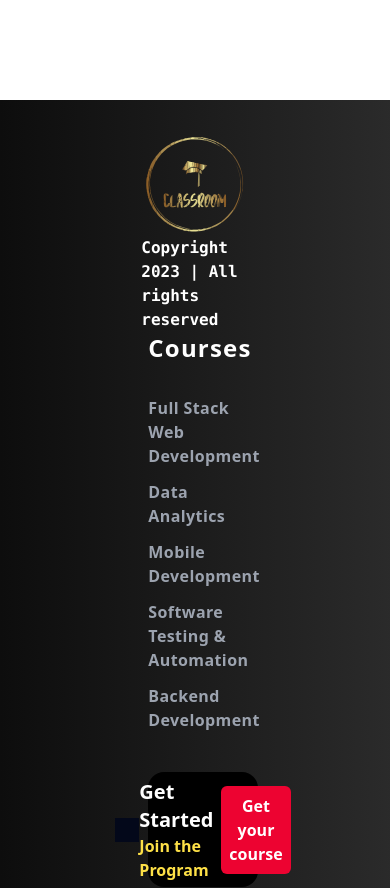
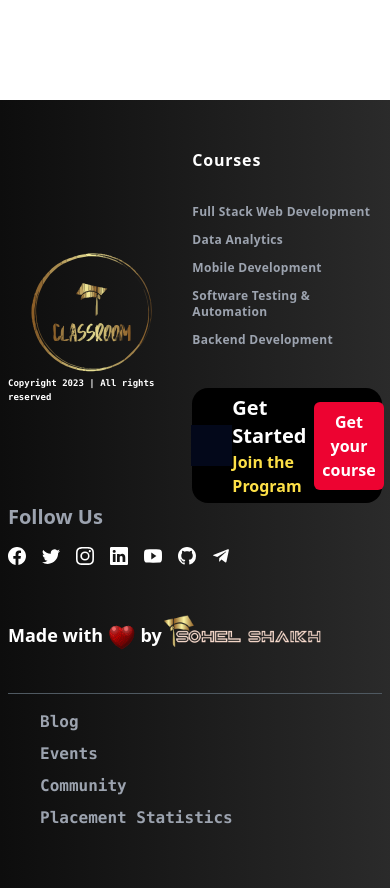
Before and after one commit to Sohel-786/LMS, a React (Vite) app in the folder client/: page /about in a window 390 px wide. Shown: the part 1380-2268 px from the top of the page. Built offline with nearby package versions, Linux system fonts and the light colour scheme.

Commit message:
Fixing Ui

```diff
--- a/client/package.json
+++ b/client/package.json
@@ -16,6 +16,7 @@
     "body-scroll-lock": "^4.0.0-beta.0",
     "chart.js": "^4.4.0",
     "daisyui": "^3.7.7",
+    "nanoid": "^5.0.1",
     "react": "^18.2.0",
     "react-chartjs-2": "^5.2.0",
     "react-dom": "^18.2.0",
--- a/client/src/App.jsx
+++ b/client/src/App.jsx
@@ -1,5 +1,4 @@
 import { Route, Routes } from "react-router-dom";
-import Home from "./Pages/Home";
 import Aboutus from "./pages/Aboutus";
 import Notfound from "./pages/Notfound";
 import SignUp from "./pages/Signup";
@@ -10,10 +9,11 @@ import Courses from "./pages/Course/Courses";
 import CourseDescription from "./pages/Course/CourseDescription";
 import AuthRoute from "./components/AuthRoute";
 import CreateCourse from "./pages/Course/CreateCourse";
+import Home from "./pages/Home";
 
 function App() {
   return (
-    <div>
+    <>
       <Routes>
         <Route path="/" element={<Home />} />
         <Route path="/about" element={<Aboutus />} />
@@ -28,7 +28,7 @@ function App() {
         <Route path="/course-description" element={<CourseDescription />} />
         <Route path="*" element={<Notfound />} />
       </Routes>
-    </div>
+    </>
   );
 }
 
--- a/client/src/components/Footer/Footer.jsx
+++ b/client/src/components/Footer/Footer.jsx
@@ -15,26 +15,27 @@ function Footer() {
   const newDate = new Date();
   const year = newDate.getFullYear();
   const location = useLocation();
-  console.log(location);
 
   return (
-    <footer className="flex w-full bg-gradient-to-r from-[#0d0d0d] to-[#0d0d0de0] flex-col sm:flex-row items-center justify-between py-8 px-4 sm:px-12">
-      <section className="w-[30%] flex flex-col justify-center items-center">
+    <footer className="flex w-full bg-gradient-to-r from-[#0d0d0d] to-[#0d0d0de0] flex-col sm:flex-row items-center justify-between py-12 px-2 sm:px-12">
+
+      <div className="flex justify-center items-center w-full sm:w-[65%]">
+        <section className="w-[45%] flex flex-col justify-center items-center">
           <img
-          className="w-full aspect-auto"
+            className="w-[80%] sm:w-full aspect-auto"
             src="/assets/classroom2.svg"
             alt="classroomLogo"
           />
-        <h1 className="text-white font-mono font-bold">
+          <h1 className="text-white font-mono font-bold text-[9px] sm:text-base">
             Copyright {year} | All rights reserved
           </h1>
         </section>
 
-      <section className="flex flex-col justify-center w-[35%] pl-4">
-        <h1 className="text-white text-2xl font-bold tracking-wider">
+        <section className="flex flex-col justify-center w-[55%] pl-4">
+          <h1 className="text-white text-base font-bold tracking-wider sm:text-2xl">
             Courses
           </h1>
-        <ul className="flex flex-col justify-center text-base text-gray-400 font-bold tracking-wide gap-3 mt-8">
+          <ul className="flex flex-col justify-center text-xs text-gray-400 font-bold tracking-wide gap-3 mt-8 sm:text-base">
             <li>Full Stack Web Development</li>
             <li>Data Analytics</li>
             <li>Mobile Development</li>
@@ -42,11 +43,16 @@ function Footer() {
             <li>Backend Development</li>
           </ul>
 
-        {!(location.pathname === "/courses" || location.pathname === '/course-description') && (
+          {!(
+            location.pathname === "/courses" ||
+            location.pathname === "/course-description"
+          ) && (
             <div className="w-full flex justify-center items-center bg-black mt-10 rounded-2xl h-[115px]">
               <img className="w-[22%] aspect-auto" src="/assets/arrow.gif" />
               <div className="flex flex-col justify-center">
-              <h1 className="text-white font-semibold text-xl">Get Started</h1>
+                <h1 className="text-white font-semibold text-xl">
+                  Get Started
+                </h1>
                 <p className="text-yellow-300 text-base font-semibold">
                   Join the Program
                 </p>
@@ -63,8 +69,9 @@ function Footer() {
             </div>
           )}
         </section>
+      </div>
 
-      <section className="flex flex-col gap-8 h-[300px]">
+      <section className="w-[100%] flex flex-col gap-8 min-h-[300px] sm:w-[35%]">
         <div>
           <h1 className="text-gray-400 font-semibold text-xl">Follow Us</h1>
           <ul className="flex items-center gap-4 sm:gap-6 text-lg sm:text-2xl my-4">
@@ -92,17 +99,17 @@ function Footer() {
           </ul>
         </div>
 
-        <div className="flex justify-center items-center">
+        <div className="flex items-center w-full">
           <h1 className="text-lg text-white font-bold">
             Made with{" "}
             <img
-              className="w-9 h-9 inline-block"
+              className="w-7 h-7 inline-block"
               src="/assets/heart.svg"
               alt="heart Image"
             />{" "}
             by{" "}
             <img
-              className="w-[200px] inline-block relative -top-[6px] -left-2"
+              className="w-[171px] inline-block relative -top-[6px] -left-2"
               src="/assets/my name.png"
               alt="My Name"
             />
--- a/client/src/layouts/HomeLayout.jsx
+++ b/client/src/layouts/HomeLayout.jsx
@@ -34,7 +34,7 @@ function HomeLayout({ children }) {
   }
 
   return (
-    <div className="min-h-[90vh] pt-9">
+    <div className="min-h-[90vh] pt-9 w-100%">
       <header className="drawer absolute left-0 z-50 w-full sm:hidden">
         <input id="my-drawer" type="checkbox" className="drawer-toggle" />
 
--- a/client/src/pages/Home.jsx
+++ b/client/src/pages/Home.jsx
@@ -4,10 +4,35 @@ import homepageImage from "/assets/homepage.png";
 import Typewriter from "typewriter-effect";
 import Marquee from "react-fast-marquee";
 import MarqueeDiv from "../components/MarqueeDiv";
+import { nanoid } from "nanoid";
 
 function Home() {
-
-  const array = ['airmeet', 'ajio', 'bharatagri', 'bharatpe', 'byjus', 'paytm', 'swiggy' , 'capgemini', 'dream11', 'eatfit', 'globallogic', 'homelane', 'ibm', 'leapfinance', 'moneytap', 'ola', 'pagarbook', 'salesken', 'sharechat', 'simplilearn', 'smallcase', 'urbanpiper', 'vyapar', 'whitehat'];
+  const array = [
+    "airmeet",
+    "ajio",
+    "bharatagri",
+    "bharatpe",
+    "byjus",
+    "paytm",
+    "swiggy",
+    "capgemini",
+    "dream11",
+    "eatfit",
+    "globallogic",
+    "homelane",
+    "ibm",
+    "leapfinance",
+    "moneytap",
+    "ola",
+    "pagarbook",
+    "salesken",
+    "sharechat",
+    "simplilearn",
+    "smallcase",
+    "urbanpiper",
+    "vyapar",
+    "whitehat",
+  ];
 
   const array2 = array.reverse();
 
@@ -17,7 +42,7 @@ function Home() {
         <div className="pt-16  flex items-center justify-center gap-10 mx-16 min-h-[90vh]">
           <div className="w-1/2">
             <h1 className="text-[53px] tracking-wide font-semibold font-poppins leading-[70px]">
-            Learning is better with {" "}
+              Learning is better with{" "}
               <span className="inline-block text-[#f00037] after:content-[''] after:h-2 after:w-full after:float-left after:bg-gradient-to-r from-[#2d23a6] to-[#e10e5afc]">
                 <Typewriter
                   options={{
@@ -67,20 +92,33 @@ function Home() {
           <div className="w-1/2 flex items-center justify-center">
             <img src={homepageImage} alt="homepage" />
           </div>
-
         </div>
 
         <div className="flex flex-col justify-center items-center w-full my-8">
-          <h1 className="text-[43px] font-slab font-bold mb-3">Our <span className="text-[#f00037]">Students</span> are <span className="text-cyan-500">Placed</span> At <img className="relative left-28" src="/assets/line.svg" alt="line" /></h1>
+          <h1 className="text-[43px] font-slab font-bold mb-3">
+            Our <span className="text-[#f00037]">Students</span> are{" "}
+            <span className="text-cyan-500">Placed</span> At{" "}
+            <img
+              className="relative left-28"
+              src="/assets/line.svg"
+              alt="line"
+            />
+          </h1>
           <Marquee className="py-10" direction="right" pauseOnClick={true}>
-                {
-                  array.map((el) => <MarqueeDiv url={`/assets/companies/${el}.svg`} />)
-                }
+            {array.map((el) => (
+              <MarqueeDiv
+                key={nanoid()}
+                url={`/assets/companies/${el}.svg`}
+              />
+            ))}
           </Marquee>
           <Marquee className="py-5" pauseOnClick={true}>
-                {
-                  array2.map((el) => <MarqueeDiv url={`/assets/companies/${el}.svg`} />)
-                }
+            {array2.map((el) => (
+              <MarqueeDiv
+                key={nanoid()}
+                url={`/assets/companies/${el}.svg`}
+              />
+            ))}
           </Marquee>
         </div>
       </section>
```
Also changed, not shown: 1 other file (tests, documents, lock files or other folders). Lines whose indentation alone changed are shown as unchanged.
